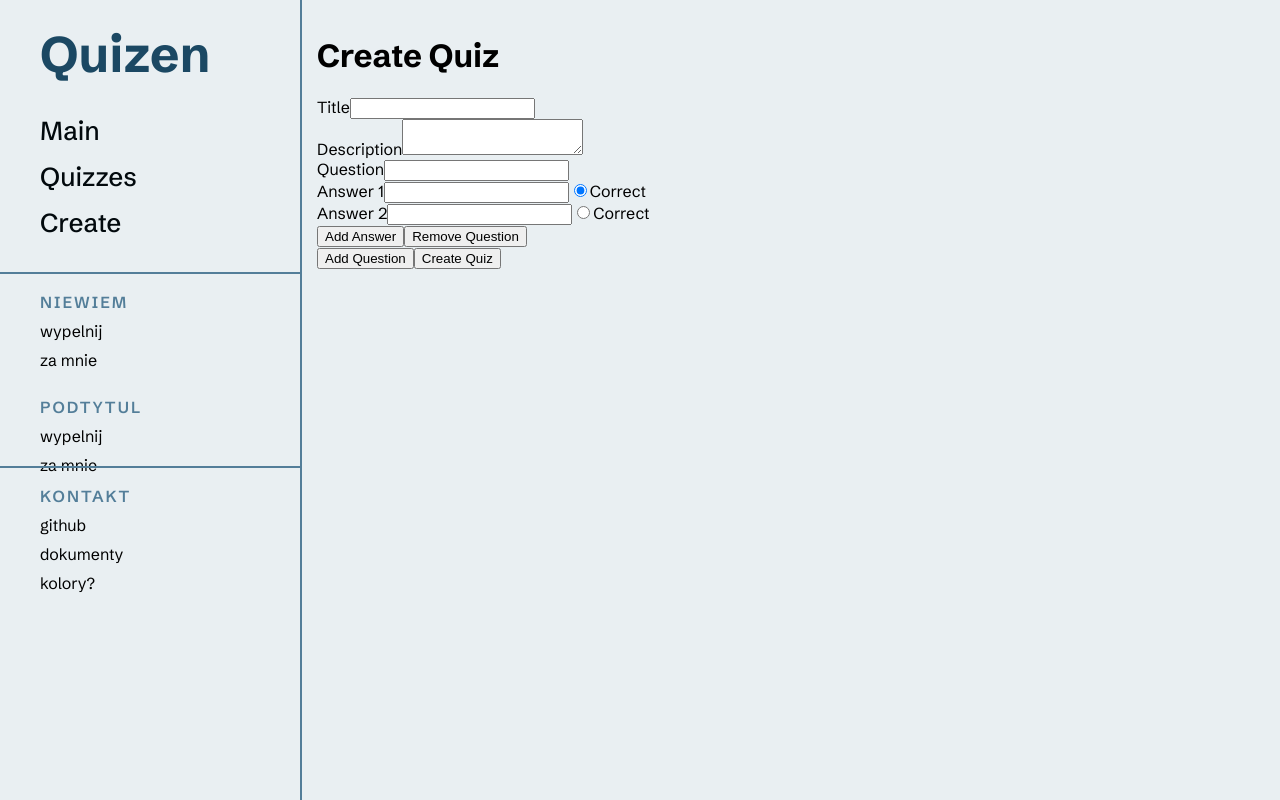
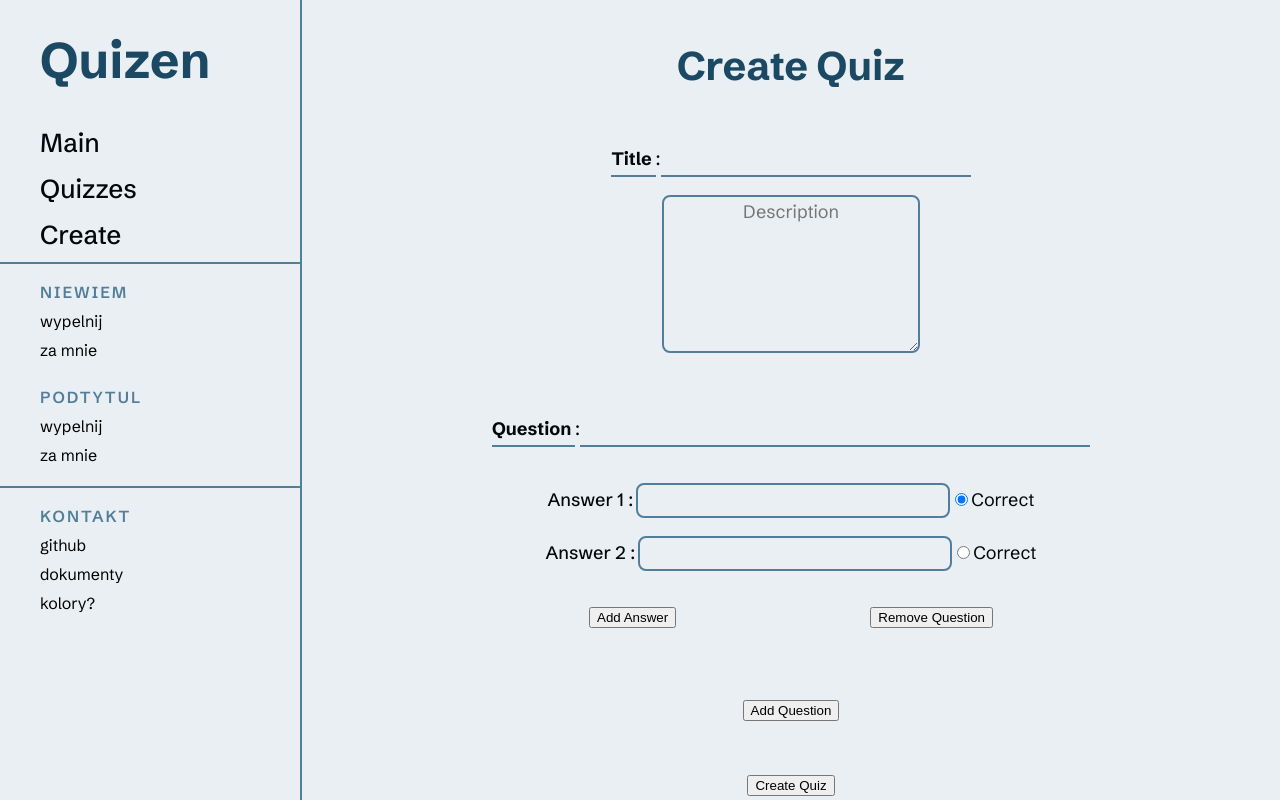
Before and after one commit to BakTomek/quizen, a React (Create React App) app in the folder client/: page /create-quiz in a window 1280 px wide. Built offline with nearby package versions, Linux system fonts and the light colour scheme.

Commit message:
Almost finished css for subpages
Almost finished css for subpages, gonna finish it tomorrow

```diff
--- a/client/src/App.css
+++ b/client/src/App.css
@@ -26,16 +26,16 @@ body{
 
   /* Track */
   ::-webkit-scrollbar-track {
-    background: #f1f1f1;
+    background: transparent;
   }
 
   /* Handle */
   ::-webkit-scrollbar-thumb {
-    background: #888;
+    background: #537E99;
     border-radius: 8px;
   }
 
   /* Handle on hover */
   ::-webkit-scrollbar-thumb:hover {
-    background: #555;
+    background: #1B4863;
   }
--- a/client/src/Quizzes.css
+++ b/client/src/Quizzes.css
@@ -4,4 +4,107 @@
     padding: 15px;
     overflow-y: scroll;
     background-color: #E9EFF2;
+    display: flex;
+    justify-content: center;
+    align-items: center;
+    flex-direction: column;
 }
+
+#QuizzesDiv h1{
+    padding-top: 120px;
+    color: #1B4863;
+    font-size: 40px;
+    line-height: 48px;
+    letter-spacing: -1%;
+    margin-bottom: 0;
+}
+
+#BigQuizDiv{
+    width: 90%;
+    height: 100%;
+    display: flex;
+    justify-content: space-around;
+    align-items: center;
+    flex-wrap: wrap;
+}
+
+.quizDivGuess{
+    background-color: #537E99;
+    border-radius: 8px;
+    padding: 28px;
+    margin: 32px 16px 32px 16px;
+    display: flex;
+    justify-content: center;
+    align-items: center;
+    flex-direction: column;
+    text-align: center;
+    max-height: 250px;
+    max-width: 500px;
+    -webkit-box-shadow: 0px 8px 14px -8px rgba(66, 68, 90, 1);
+    -moz-box-shadow: 0px 8px 14px -8px rgba(66, 68, 90, 1);
+    box-shadow: 0px 8px 14px -8px rgba(66, 68, 90, 1);
+}
+
+.quizDivGuess h2{
+    margin: 0;
+    color: #E9EFF2;
+    margin-bottom: 0;
+    font-size: 26px;
+}
+
+.ButtonDiv{
+    display: flex;
+    align-items: center;
+    justify-content: space-around;
+    width: 100%;
+    height: 100%;
+}
+
+.ButtonDiv button{
+    background-color: #E6CC65;
+    border: none;
+    width: 70px;
+    height: 30px;
+    color: #E9EFF2;
+    font-size: 16px;
+    font-weight: 600;
+    border-radius: 8px;
+    border: 2px outset #E6CC65;
+}
+
+.ButtonDiv button:hover{
+    background-color: #b19d50;
+    transition: .2s;
+    cursor: pointer;
+    font-weight: 600;
+    border: 2px inset #b19d50;
+    color: #c4c8ca;
+    padding-left: 9px;
+    padding-top: 4px;
+}
+
+.Desc{
+    text-wrap: wrap;
+    text-align: center;
+    color: #E9EFF2;
+    margin-top: 8px;
+    margin-bottom: 24px;
+    font-size: 18px;
+    font-weight: 200;
+    font-weight: 400;
+    line-height: 26px;
+    letter-spacing: 1%;
+}
+
+.fillerBottom{
+    width: 80%;
+    height: 5%;
+}
+
+#subtitle{
+    font-size: 18px;
+    color: #02090D;
+    font-weight: 500;
+    margin-top: 16px;
+    margin-bottom: 16px;
+}
--- a/client/src/Quizzes.js
+++ b/client/src/Quizzes.js
@@ -48,16 +48,22 @@ const Quizzes = () => {
   return (
     <div id='QuizzesDiv'>
       <h1>Existing Quizzes</h1>
+      <p id='subtitle'>Press title to start trivia!</p>
+      <div id='BigQuizDiv'>
       {quizzes.map(quiz => (
-        <div key={quiz.quiz_id}>
+        <div key={quiz.quiz_id} className='quizDivGuess'>
           <div onClick={() => startQuiz(quiz)}>
             <h2>{quiz.title}</h2>
-            <p>{quiz.description}</p>
+            <p className='Desc'>{quiz.description}</p>
           </div>
-          <button onClick={() => editQuiz(quiz.quiz_id)}>Edit</button>
-          <button onClick={() => deleteQuiz(quiz.quiz_id)}>Delete</button>
+          <div className='ButtonDiv'>
+            <button onClick={() => editQuiz(quiz.quiz_id)}>Edit</button>
+            <button onClick={() => deleteQuiz(quiz.quiz_id)}>Delete</button>
+          </div>
         </div>
       ))}
+      <div className='fillerBottom'></div>
+      </div>
     </div>
   );
 };
--- a/client/src/components/CreateQuiz/CreateQuiz.css
+++ b/client/src/components/CreateQuiz/CreateQuiz.css
@@ -4,4 +4,146 @@
     padding: 15px;
     overflow-y: scroll;
     background-color: #E9EFF2;
+    display: flex;
+    justify-content: safe center;
+    align-items: safe center;
+    flex-direction: column;
+    font-size: 18px;
+    font-weight: 300;
+    font-weight: 400;
+    line-height: 26px;
+    letter-spacing: 1%;
+    color: #02090D;
 }
+
+#CreateQuizDiv h1{
+    margin-bottom: 54px;
+    color: #1B4863;
+    font-size: 40px;
+    line-height: 48px;
+    letter-spacing: -1%;
+}
+
+#titleInput{
+    background-color: transparent;
+    padding: 5px;
+    border-radius: 0px;
+    width: 300px;
+    border-bottom: 2px solid #537E99;
+    border-top: none;
+    border-right: none;
+    border-left: none;
+    font-size: 18px;
+    font-weight: 300;
+}
+
+#titleInput:focus{
+    border-bottom: 2px solid #E6CC65;
+    outline: none;
+}
+
+#titleLabel{
+    padding-bottom: 5px;
+    border-bottom: 2px solid #537E99;
+    font-weight: 700;
+}
+
+.fillerBottom{
+    width: 80%;
+    height: 200px;
+    color: #E9EFF2;
+}
+
+#descArea{
+    margin-top: 18px;
+    background-color: transparent;
+    border: 2px solid #537E99;
+    border-radius: 8px;
+    font-family: "Schibsted Grotesk", sans-serif;
+    font-size: 18px;
+    font-weight: 300;
+    font-weight: 400;
+    line-height: 26px;
+    letter-spacing: 1%;
+    max-width: 400px;
+    max-height: 200px;
+    min-height: 150px;
+    min-width: 250px;
+    text-align: center;
+    margin-bottom: 54px;
+}
+
+#descArea:focus{
+    border: 2px solid #E6CC65;
+    outline: none;
+}
+
+.QuestionLabel{
+    padding-bottom: 5px;
+    border-bottom: 2px solid #537E99;
+    font-weight: 700;
+}
+
+.QuestionInput{
+    background-color: transparent;
+    padding: 5px;
+    border-radius: 0px;
+    width: 500px;
+    border-bottom: 2px solid #537E99;
+    border-top: none;
+    border-right: none;
+    border-left: none;
+    font-size: 18px;
+    font-weight: 300;
+    margin-bottom: 36px;
+}
+
+.QuestionInput:focus{
+    border-bottom: 2px solid #E6CC65;
+    outline: none;
+}
+
+.AnswersDiv{
+    display: flex;
+    justify-content: center;
+    align-items: center;
+    flex-direction: column;
+}
+
+.EditingQuestionDiv{
+    display: flex;
+    justify-content: space-around;
+    align-items: center;
+    flex-direction: row;
+    margin-top: 18px;
+    margin-bottom: 54px;
+}
+
+.AddQuestionButton{
+    margin-top: 18px;
+}
+
+.CreateQuizButton{
+    margin-top: 54px;
+}
+
+.AnswerLabel{
+    font-weight: 500;
+}
+
+.AnswerInput{
+    background: transparent;
+    padding: 5px;
+    border-radius: 8px;
+    width: 300px;
+    border: 2px solid #537E99;
+    font-size: 18px;
+    font-weight: 300;
+    margin-bottom: 18px;
+    margin-left: 3px;
+}
+
+.AnswerInput:focus{
+    border: 2px solid #E6CC65;
+    outline: none;
+}
--- a/client/src/components/CreateQuiz/CreateQuiz.js
+++ b/client/src/components/CreateQuiz/CreateQuiz.js
@@ -145,25 +145,25 @@ const CreateQuiz = () => {
     <div id='CreateQuizDiv'>
       <h1>{quizId ? 'Edit Quiz' : 'Create Quiz'}</h1>
       <div>
-        <label>Title</label>
-        <input type="text" value={title} onChange={(e) => setTitle(e.target.value)} />
+        <label id='titleLabel'>Title </label>:
+        <input id='titleInput' type="text" value={title} onChange={(e) => setTitle(e.target.value)} />
       </div>
       <div>
-        <label>Description</label>
-        <textarea value={description} onChange={(e) => setDescription(e.target.value)} />
+        <textarea id='descArea' placeholder='Description' value={description} onChange={(e) => setDescription(e.target.value)} />
       </div>
       {questions.map((question, questionIndex) => (
         <div key={questionIndex}>
-          <label>Question</label>
-          <input
+          <label className='QuestionLabel'>Question </label>:
+          <input className='QuestionInput'
             type="text"
             value={question.question_text}
             onChange={(e) => handleQuestionChange(questionIndex, 'question_text', e.target.value)}
           />
+          <div className='AnswersDiv'>
           {question.answers.map((answer, answerIndex) => (
             <div key={answerIndex}>
-              <label>Answer {answerIndex + 1}</label>
-              <input
+              <label className='AnswerLabel'>Answer {answerIndex + 1} </label>:
+              <input className='AnswerInput'
                 type="text"
                 value={answer.answer_text}
                 onChange={(e) => handleAnswerChange(questionIndex, answerIndex, 'answer_text', e.target.value)}
@@ -183,6 +183,8 @@ const CreateQuiz = () => {
               )}
             </div>
           ))}
+          </div>
+          <div className='EditingQuestionDiv'>
           {question.answers.length < 4 && (
             <button type="button" onClick={() => addAnswer(questionIndex)}>
               Add Answer
@@ -191,16 +193,19 @@ const CreateQuiz = () => {
           <button type="button" onClick={() => removeQuestion(questionIndex)}>
             Remove Question
           </button>
+          </div>
         </div>
       ))}
-      <button type="button" onClick={addQuestion}>
+      <button className='AddQuestionButton' type="button" onClick={addQuestion}>
         Add Question
       </button>
-      <button type="button" onClick={saveQuiz}>
+      <button className='CreateQuizButton' type="button" onClick={saveQuiz}>
         {quizId ? 'Save Changes' : 'Create Quiz'}
       </button>
       {error && <p style={{ color: 'red' }}>{error}</p>}
+      <div className='fillerBottom'>sfd<br></br>asdasd<br></br>asdasd</div>
     </div>
+
   );
 };
 
--- a/client/src/components/MainPage/MainPage.css
+++ b/client/src/components/MainPage/MainPage.css
@@ -4,12 +4,60 @@
     padding: 15px;
     overflow-y: scroll;
     background-color: #E9EFF2;
+    display: flex;
+    justify-content: safe center;
+    align-items: safe center;
+    flex-direction: column;
 }
 
-#test{
-    font-size: 30px;
-    font-weight: 600;
+#MainPageDiv h1{
     color: #1B4863;
-    /*background-color: #DDE7ED;*/
-    background-color: #E9EFF2;
+    font-size: 40px;
+    line-height: 48px;
+    letter-spacing: -1%;
+    margin-bottom: 72px;
 }
+
+#Arrow{
+    max-width: 200px;
+    max-height: 200px;
+}
+
+#ArrowDiv{
+    width: 90%;
+    max-height: 1500px;
+    color: #E6CC65;
+    font-size: 26px;
+    line-height: 32px;
+    letter-spacing: -1%;
+    font-weight: 700;
+    display: flex;
+    justify-content: left;
+    align-items: left;
+    flex-direction: row;
+    flex-wrap: wrap;
+}
+
+#ArrowDiv p{
+    padding-left: 100px;
+}
+
+.fill{
+    width: 450px;
+    height: 300px;
+    display: flex;
+    justify-content: right;
+    align-items: center;
+    color: #02090D;
+}
+
+#hat{
+    max-width: 32px;
+    max-height: 32px;
+    margin-right: 10px;
+}
+
+#BottomFill{
+    height: 500px;
+    width: 80%;
+}
--- a/client/src/components/MainPage/MainPage.js
+++ b/client/src/components/MainPage/MainPage.js
@@ -1,11 +1,20 @@
 import React from 'react';
 import './MainPage.css';
+import arrow from './arrow.png'
+import hat from './mortarboard.png'
 
 const MainPage = () => {
   return (
     <div id='MainPageDiv'>
       <h1>Welcome to the Quiz App</h1>
-      <p>Select a tab from the menu to get started. </p>
+      <div id='ArrowDiv'>
+        <div>
+          <img id='Arrow' alt='Arrow' src={arrow}/>
+          <p>Select a tab from the menu to get started. </p>
+        </div>
+        <div className='fill'><img id='hat' alt='hat' src={hat} /> Learn with us!</div>
+      </div>
+      <div id='BottomFill'></div>
     </div>
   );
 };
--- a/client/src/components/Navbar/Navbar.css
+++ b/client/src/components/Navbar/Navbar.css
@@ -18,12 +18,12 @@ nav{
     line-height: 34px;
     letter-spacing: -1%;
     text-align: left;
-
+    min-height: 190px;
 }
 
 .top li:first-of-type{
     font-size: 50px;
-    line-height: 48px;
+    line-height: 60px;
     letter-spacing: -1%;
     text-align: left;
     color: #1B4863;
@@ -50,9 +50,10 @@ nav{
 }
 
 .middle{
-    height: 20%;
+    height: 25%;
     border-top: 2px solid #537E99;
     list-style: none;
+    min-height: 190px;
 }
 
 .middle li:first-of-type, .middle li:nth-of-type(4){
@@ -71,7 +72,7 @@ nav{
 }
 
 .bottom{
-    height: 55%;
+    height: 50%;
     border-top: 2px solid #537E99;
     list-style: none;
 }
```
Also changed, not shown: client/src/components/MainPage/arrow.png (added), client/src/components/MainPage/mortarboard.png (added).
